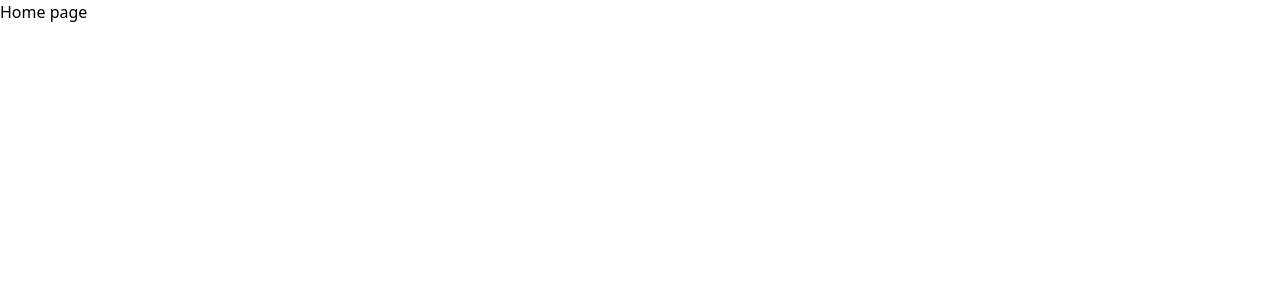
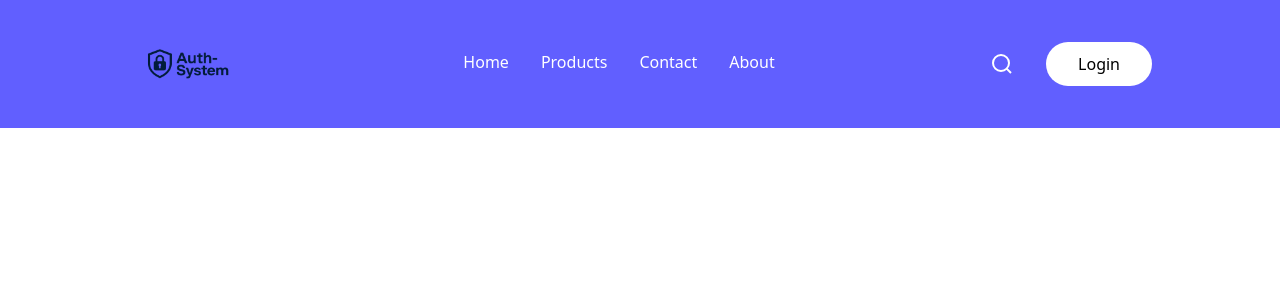
Before and after one commit to Chala751/AUTH-SYSTEM, a React (Vite) app in the folder client/: page / in a window 1280 px wide. Shown: the top 300 px of the page. Built offline with nearby package versions, Linux system fonts and the light colour scheme.

Commit message:
Navbar component added

```diff
--- /dev/null
+++ b/client/src/components/NavBar.jsx
@@ -0,0 +1,91 @@
+import React from 'react';
+
+
+const NavBar = () => {
+    const navLinks = [
+        { name: 'Home', path: '/' },
+        { name: 'Products', path: '/' },
+        { name: 'Contact', path: '/' },
+        { name: 'About', path: '/' },
+    ];
+
+    const ref = React.useRef(null)
+
+    const [isScrolled, setIsScrolled] = React.useState(false);
+    const [isMenuOpen, setIsMenuOpen] = React.useState(false);
+
+    React.useEffect(() => {
+        const handleScroll = () => {
+            setIsScrolled(ref.current.scrollTop > 10);
+        };
+        ref.current.addEventListener("scroll", handleScroll);
+        return () => window.removeEventListener("scroll", handleScroll);
+    }, []);
+
+    return (
+        <div ref={ref} className="h-88 md:h-64 overflow-y-scroll">
+            <p className="w-10 h-[500px]"></p>
+            <nav className={`fixed top-0 left-0 bg-indigo-500 w-full flex items-center justify-between px-4 md:px-16 lg:px-24 xl:px-32 transition-all duration-500 z-50 ${isScrolled ? "bg-white/80 shadow-md text-gray-700 backdrop-blur-lg py-3 md:py-4" : "py-4 md:py-6"}`}>
+
+                {/* Logo */}
+                <a href="/" className="flex items-center gap-2">
+                    <img src={"logo.png"} alt="logo" className={`h-20 w-30 ${isScrolled && "invert opacity-80"}`} />
+                </a>
+
+                {/* Desktop Nav */}
+                <div className="hidden md:flex items-center gap-4 lg:gap-8">
+                    {navLinks.map((link, i) => (
+                        <a key={i} href={link.path} className={`group flex flex-col gap-0.5 ${isScrolled ? "text-gray-700" : "text-white"}`}>
+                            {link.name}
+                            <div className={`${isScrolled ? "bg-gray-700" : "bg-white"} h-0.5 w-0 group-hover:w-full transition-all duration-300`} />
+                        </a>
+                    ))}
+
+                </div>
+
+                {/* Desktop Right */}
+                <div className="hidden md:flex items-center gap-4">
+                    <svg className={`h-6 w-6 text-white transition-all duration-500 ${isScrolled ? "invert" : ""}`} fill="none" stroke="currentColor" strokeWidth="2" viewBox="0 0 24 24">
+                        <circle cx="11" cy="11" r="8" />
+                        <line x1="21" y1="21" x2="16.65" y2="16.65" />
+                    </svg>
+                    <button className={`px-8 py-2.5 rounded-full ml-4 transition-all duration-500 ${isScrolled ? "text-white bg-black" : "bg-white text-black"} cursor-pointer`}>
+                        Login
+                    </button>
+                </div>
+
+                {/* Mobile Menu Button */}
+                <div className="flex items-center gap-3 md:hidden">
+                    <svg onClick={() => setIsMenuOpen(!isMenuOpen)} className={`h-6 w-6 cursor-pointer ${isScrolled ? "invert" : ""}`} fill="none" stroke="currentColor" strokeWidth="2" viewBox="0 0 24 24">
+                        <line x1="4" y1="6" x2="20" y2="6" />
+                        <line x1="4" y1="12" x2="20" y2="12" />
+                        <line x1="4" y1="18" x2="20" y2="18" />
+                    </svg>
+                </div>
+
+                {/* Mobile Menu */}
+                <div className={`fixed top-0 left-0 w-full h-screen bg-white text-base flex flex-col md:hidden items-center justify-center gap-6 font-medium text-gray-800 transition-all duration-500 ${isMenuOpen ? "translate-x-0" : "-translate-x-full"}`}>
+                    <button className="absolute top-4 right-4" onClick={() => setIsMenuOpen(false)}>
+                        <svg className="h-6 w-6" fill="none" stroke="currentColor" strokeWidth="2" viewBox="0 0 24 24">
+                            <line x1="18" y1="6" x2="6" y2="18" />
+                            <line x1="6" y1="6" x2="18" y2="18" />
+                        </svg>
+                    </button>
+
+                    {navLinks.map((link, i) => (
+                        <a key={i} href={link.path} onClick={() => setIsMenuOpen(false)}>
+                            {link.name}
+                        </a>
+                    ))}
+
+
+                    <button className="bg-black text-white px-8 py-2.5 rounded-full transition-all duration-500">
+                        Login
+                    </button>
+                </div>
+            </nav>
+        </div>
+    );
+}
+
+export default NavBar;
--- a/client/src/pages/Home.jsx
+++ b/client/src/pages/Home.jsx
@@ -1,9 +1,10 @@
 import React from 'react'
+import NavBar from '../components/NavBar'
 
 const Home = () => {
   return (
     <div>
-      <h1>Home page</h1>
+      <NavBar/>
     </div>
   )
 }
```
